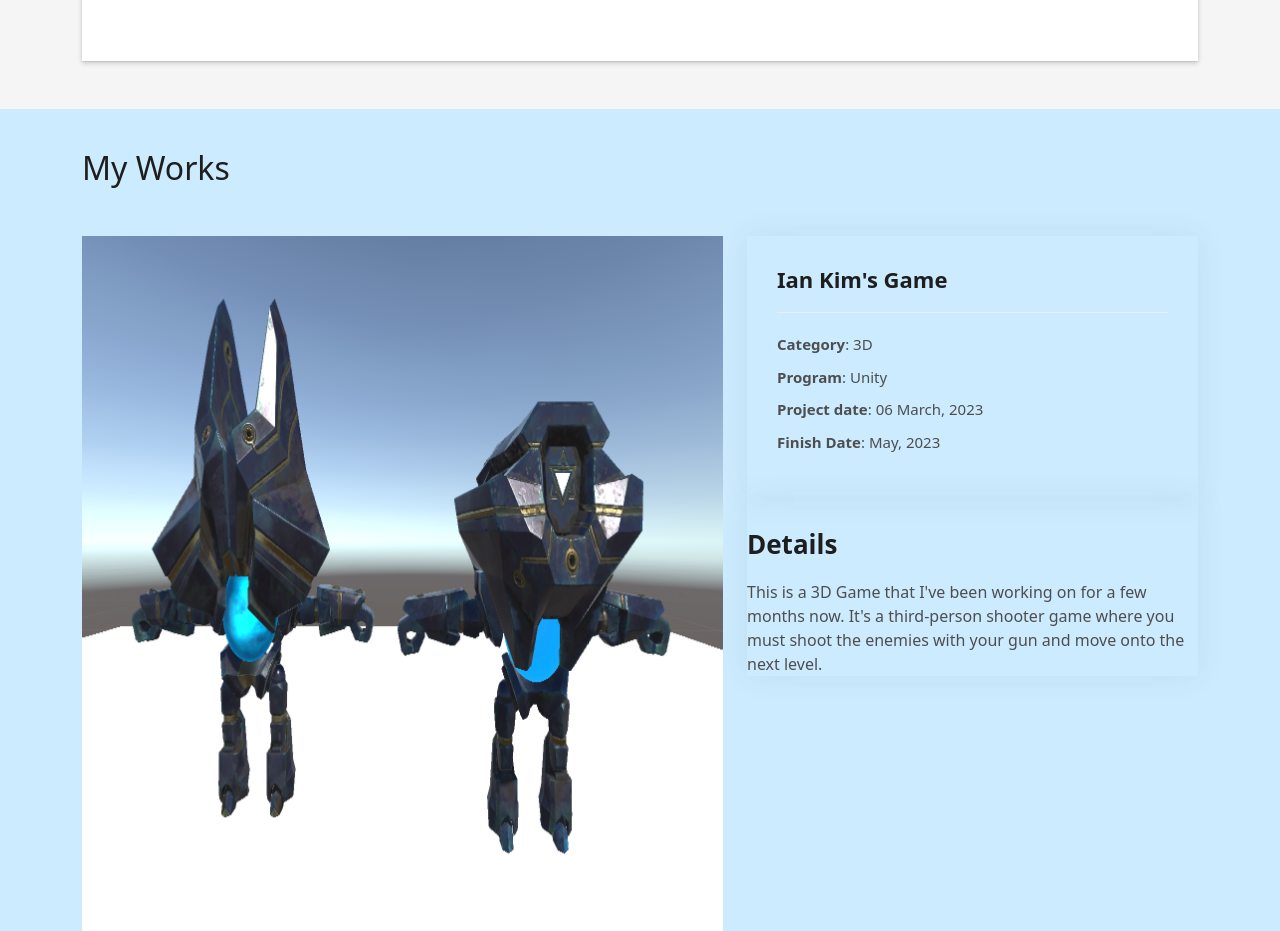
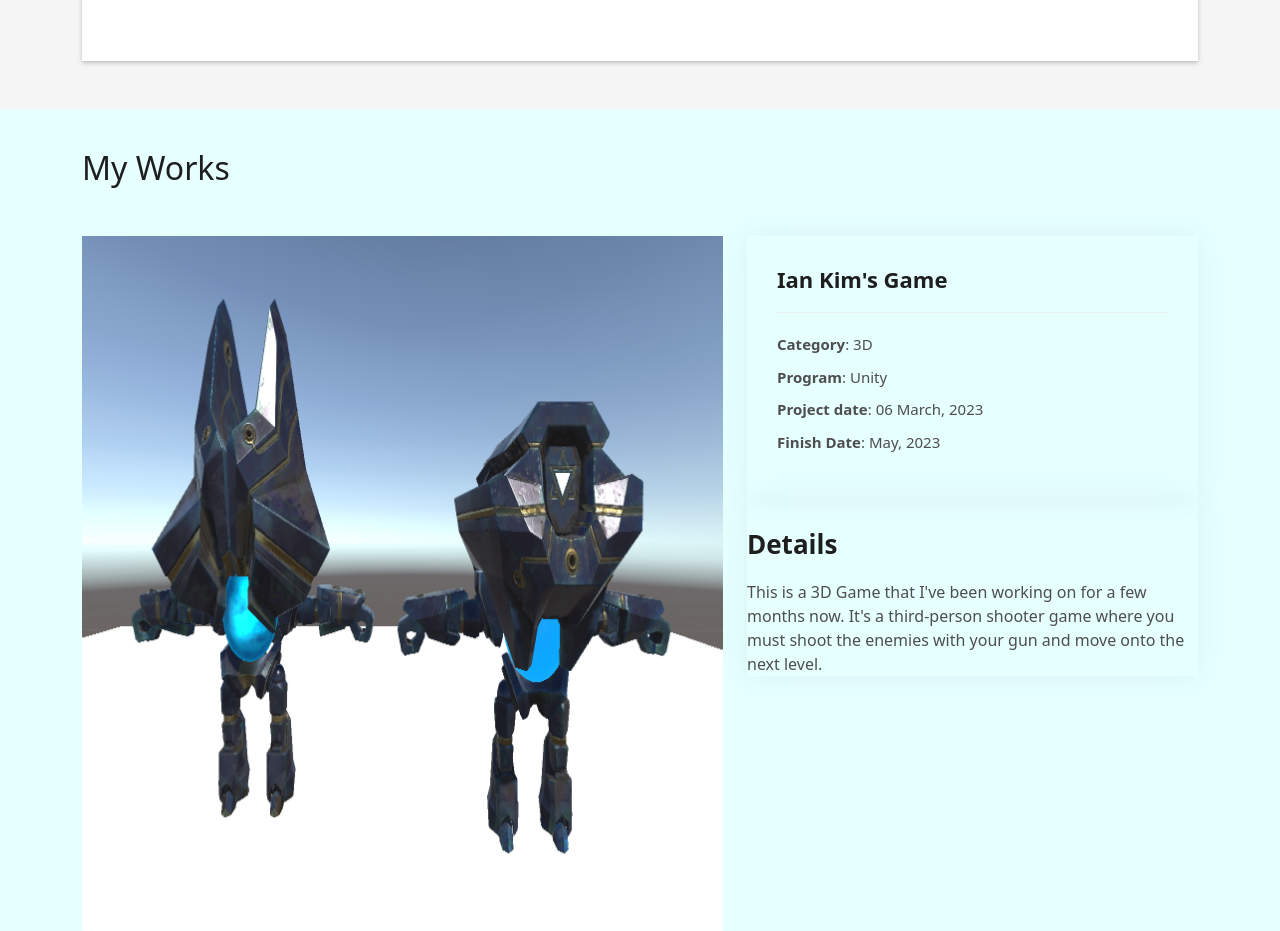
Before and after one commit to chipsforlife/Game-Development, a plain HTML site: page index.html in a window 1280 px wide. Shown: the part 1363-2294 px from the top of the page. Drawn offline with Linux system fonts and the light colour scheme.

Commit message:
Update style.css

```diff
--- a/assets/css/style.css
+++ b/assets/css/style.css
@@ -859,7 +859,7 @@ a:hover {
 --------------------------------------------------------------*/
 .portfolio-details {
   padding-top: 40px;
-  background-color: #ccebff;
+  background-color: #e6ffff;
 }
 
 .portfolio-details .portfolio-details-slider img {
```
